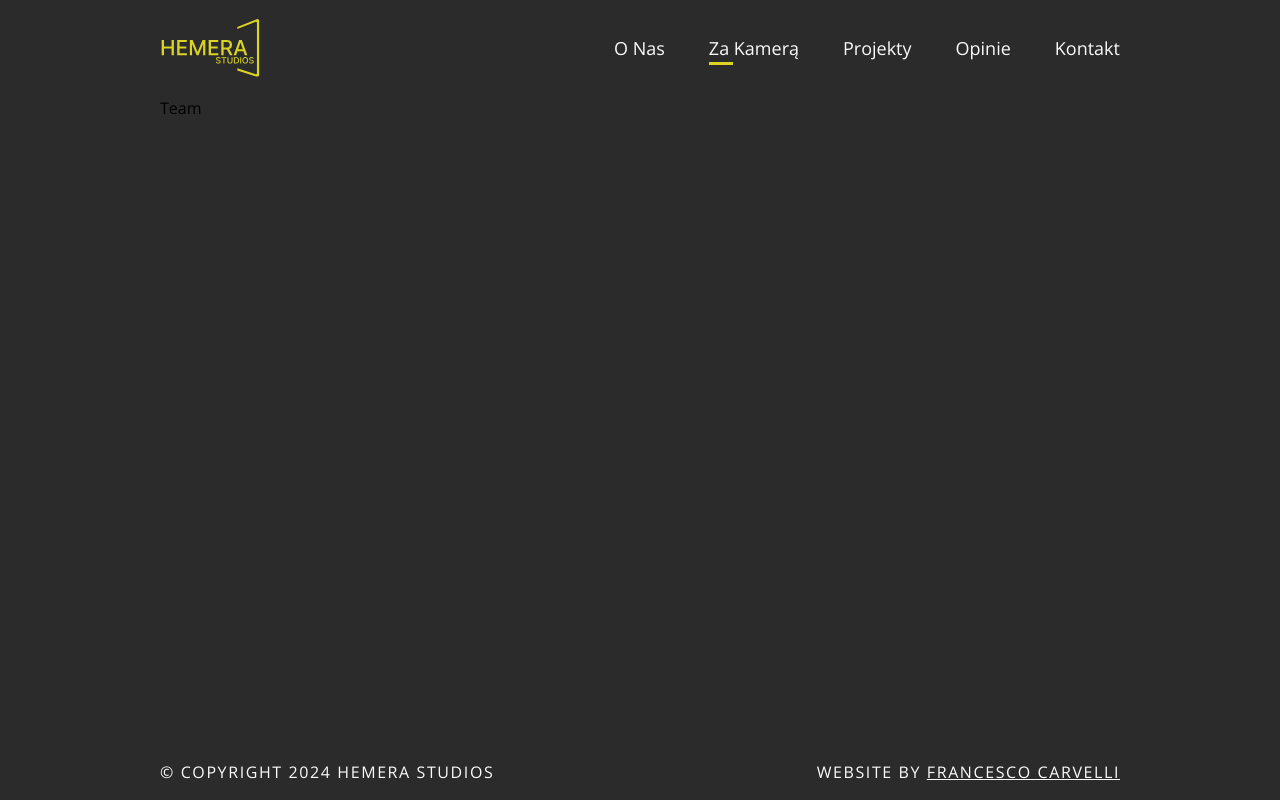
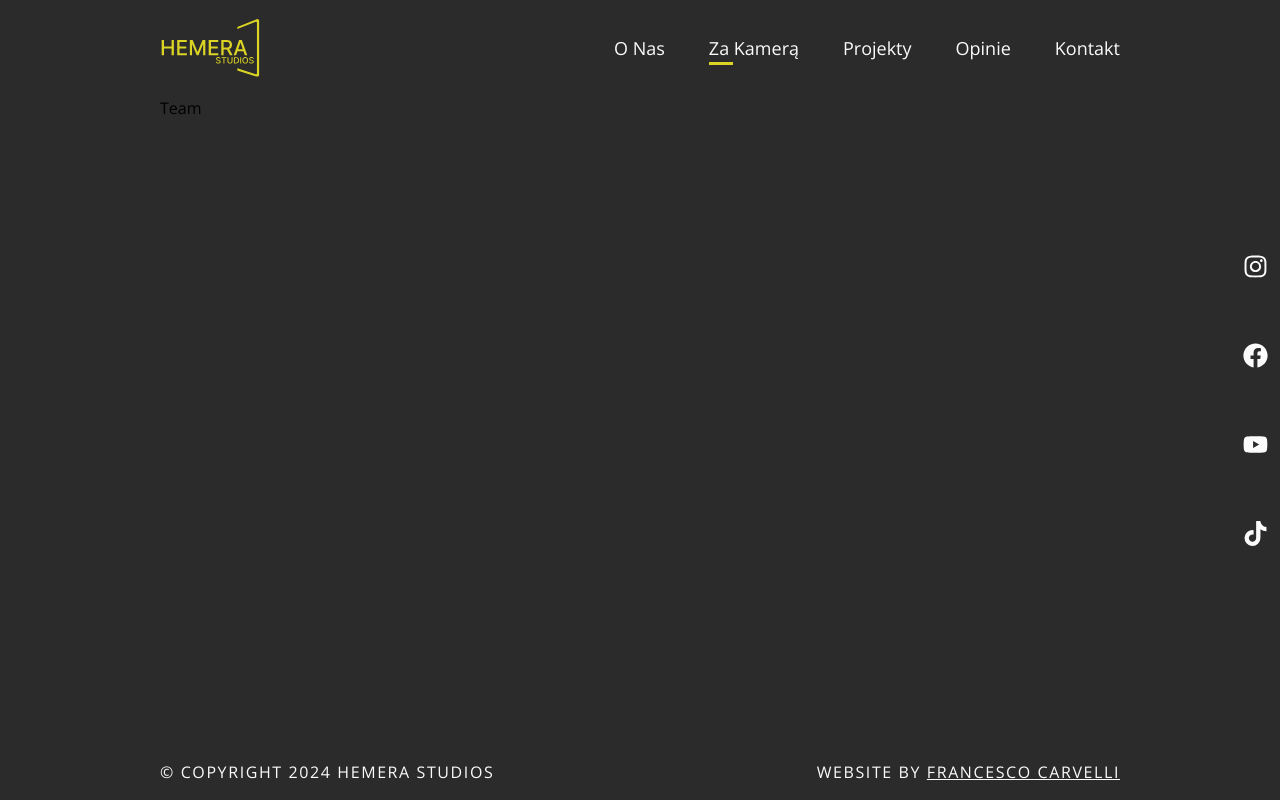
Before and after one commit to F3azy/hemera, a React (Vite) app: page /zespol in a window 1280 px wide. Built offline with nearby package versions, Linux system fonts and the light colour scheme.

Commit message:
created social icons component for desktop view

```diff
--- a/package.json
+++ b/package.json
@@ -16,6 +16,7 @@
     "postcss": "^8.4.38",
     "react": "^18.2.0",
     "react-dom": "^18.2.0",
+    "react-icons": "^5.2.1",
     "react-router-dom": "^6.23.1",
     "tailwindcss": "^3.4.4"
   },
--- /dev/null
+++ b/src/components/SocialIcon.jsx
@@ -0,0 +1,11 @@
+import React from "react";
+
+const SocialIcon = ({ icon }) => {
+  return (
+    <a href={icon.link} target="_blank" className="text-white-base hover:text-brand-primary cursor-pointer">
+      <icon.icon size={25} />
+    </a>
+  );
+};
+
+export default SocialIcon;
--- /dev/null
+++ b/src/components/SocialIconList.jsx
@@ -0,0 +1,15 @@
+import React from "react";
+import SocialIcon from "./SocialIcon";
+import { socialIcons } from "../const/socialIcons";
+
+const SocialIconList = () => {
+  return (
+    <div className="fixed z-30 right-0 flex flex-col px-3 gap-y-16 top-1/2 -translate-y-1/2">
+      {socialIcons.map((icon) => (
+        <SocialIcon icon={icon} />
+      ))}
+    </div>
+  );
+};
+
+export default SocialIconList;
--- /dev/null
+++ b/src/const/socialIcons.js
@@ -0,0 +1,12 @@
+import { FaInstagram, FaFacebook, FaYoutube, FaTiktok } from "react-icons/fa";
+
+export const socialIcons = [
+  { name: "Instagram", icon: FaInstagram, link: "https://www.instagram.com" },
+  ,
+  { name: "Facebook", icon: FaFacebook, link: "https://www.facebook.com" },
+  ,
+  { name: "Youtube", icon: FaYoutube, link: "https://www.youtube.com" },
+  ,
+  { name: "TikTok", icon: FaTiktok, link: "https://www.tiktok.com" },
+  ,
+];
--- a/src/pages/Layout.jsx
+++ b/src/pages/Layout.jsx
@@ -1,11 +1,13 @@
 import Navbar from "../components/Navbar";
 import Footer from "../components/Footer";
 import { Outlet } from "react-router-dom";
+import SocialIconList from "../components/SocialIconList";
 
 const Layout = () => {
   return (
     <div className="h-screen flex flex-col">
       <Navbar />
+      <SocialIconList />
       <main className="w-screen px-40 pt-[96px] flex-1">
         <Outlet />
       </main>
```
Also changed, not shown: 2 other files (tests, documents, lock files or other folders).
